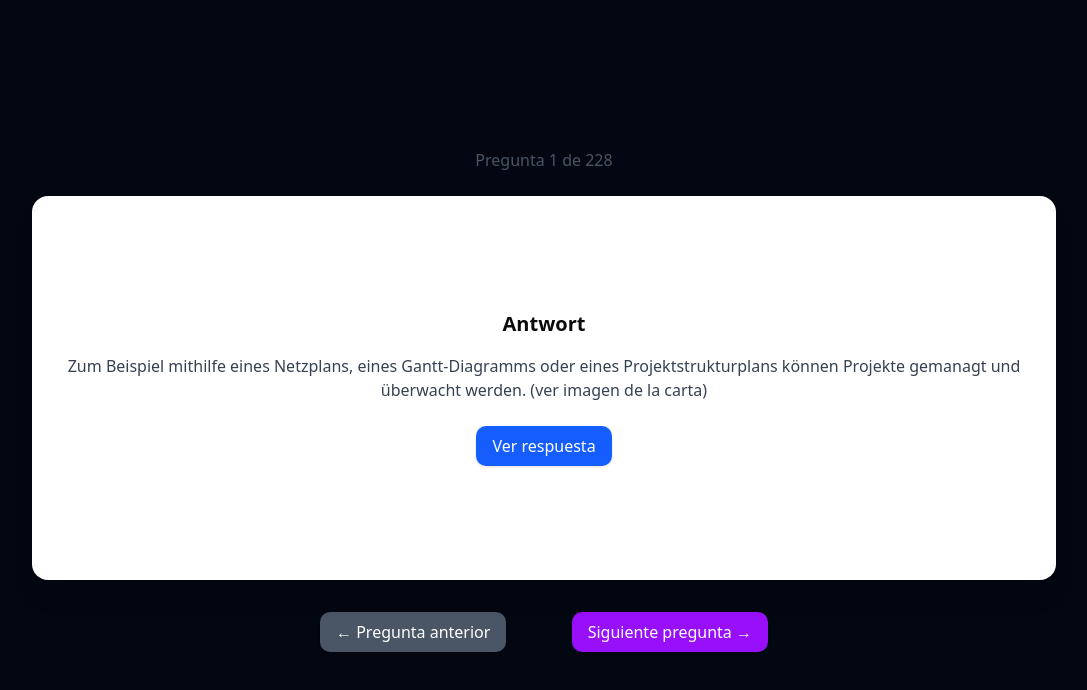
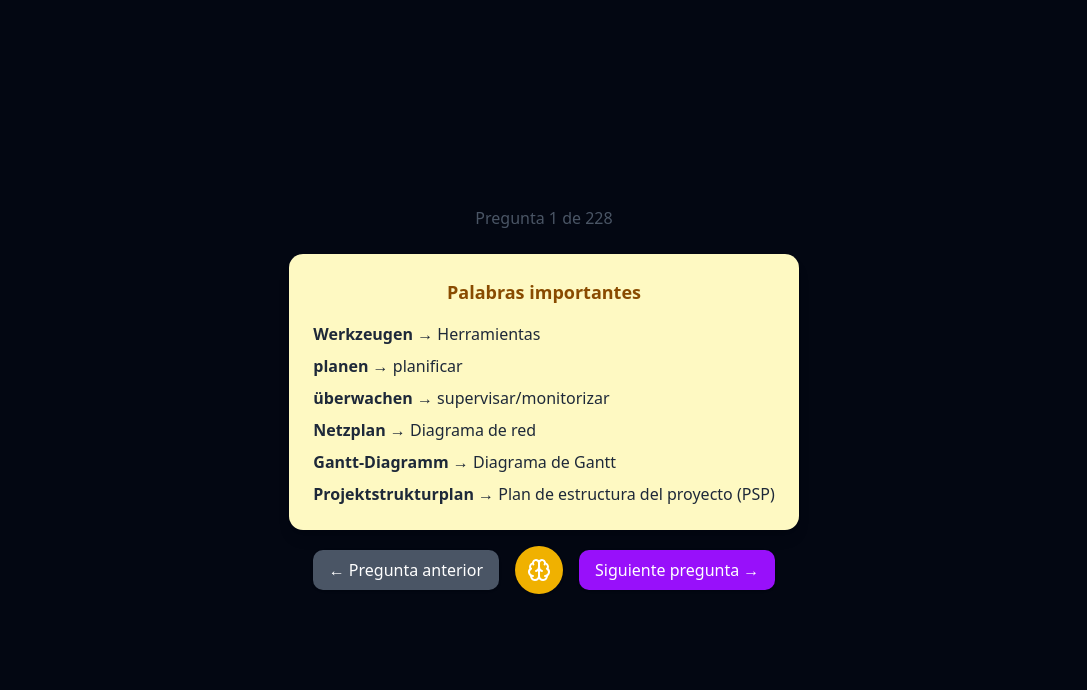
Before and after one commit to FLORES-SimonG/ap-one, a Next.js app: page / in a window 1280 px wide. Shown: the top 690 px of the page, without its empty margins (96-1183 px from the left). Built offline with nearby package versions, Linux system fonts and the light colour scheme.

Commit message:
it is working

```diff
--- /dev/null
+++ b/src/components/custom/important-words.tsx
@@ -0,0 +1,38 @@
+interface ImportantWord {
+  german: string;
+  spanish: string;
+}
+
+interface ImportantWordsParam {
+  answers: ImportantWord[];
+  questions: ImportantWord[];
+}
+export default function ImportantWords({
+  questions,
+  answers,
+}: ImportantWordsParam) {
+  return (
+    <div
+      className="flex flex-col items-center justify-center bg-yellow-100 dark:bg-yellow-900 p-6 rounded-xl shadow-lg "
+
+    >
+      <h2 className="text-lg font-bold text-yellow-800 dark:text-yellow-200 mb-4">
+        Palabras importantes
+      </h2>
+      <ul className="space-y-2">
+        {questions?.map((word, i) => (
+          <li key={i} className="text-gray-800 dark:text-gray-100">
+            <span className="font-semibold">{word.german}</span> →{" "}
+            {word.spanish}
+          </li>
+        ))}
+        {answers?.map((word, i) => (
+          <li key={i} className="text-gray-800 dark:text-gray-100">
+            <span className="font-semibold">{word.german}</span> →{" "}
+            {word.spanish}
+          </li>
+        ))}
+      </ul>
+    </div>
+  );
+}
--- a/src/components/custom/learning-card.tsx
+++ b/src/components/custom/learning-card.tsx
@@ -5,20 +5,23 @@ import { motion } from "framer-motion";
 import { learningCards } from "@/lib/mock/api/cards";
 import AnswerSection from "./answer-section";
 import QuestionSection from "./question-section";
-import { AlertCircle } from "lucide-react";
+import { AlertCircle, Brain } from "lucide-react";
+import ImportantWords from "./important-words";
 
 export default function LearningCard() {
   const [flipped, setFlipped] = useState(false);
   const [index, setIndex] = useState(0);
-
+  const [sectionImportantWords, setSectionImportantWords] = useState(true);
   const card = learningCards[index];
 
-  const handleNext = () => {
+  const handleNext = () => {setSectionImportantWords
+    setSectionImportantWords(false)
     setFlipped(false);
     setIndex((prev) => (prev + 1) % learningCards.length);
   };
 
   const handlePrev = () => {
+        setSectionImportantWords(false)
     setFlipped(false);
     setIndex((prev) => (prev === 0 ? learningCards.length - 1 : prev - 1));
   };
@@ -35,6 +38,7 @@ export default function LearningCard() {
       </div>
 
       {/* Contenedor de la tarjeta con efecto flip */}
+      {sectionImportantWords === false ? (
         <div className="relative w-5xl h-96 perspective">
           <motion.div
             className="relative w-full h-full"
@@ -55,15 +59,30 @@ export default function LearningCard() {
             />
           </motion.div>
         </div>
+      ) : (
+        <ImportantWords
+          questions={card.question.importantWords}
+          answers={card.answer.importantWords}
+        />
+      )}
 
       {/* Botones de navegación */}
-      <div className="flex justify-between w-full max-w-md mt-4">
+      <div className="flex items-center space-x-4">
         <button
           onClick={handlePrev}
           className="px-4 py-2 bg-gray-600 text-white rounded-lg shadow hover:bg-gray-700"
         >
           ← Pregunta anterior
         </button>
+
+        {/* Botón cerebrito */}
+        <button
+          onClick={() => setSectionImportantWords(!sectionImportantWords)}
+          className="p-3 bg-yellow-500 text-white rounded-full shadow hover:bg-yellow-600"
+        >
+          <Brain className="w-6 h-6" />
+        </button>
+
         <button
           onClick={handleNext}
           className="px-4 py-2 bg-purple-600 text-white rounded-lg shadow hover:bg-purple-700"
```
Lines whose indentation alone changed are shown as unchanged.
